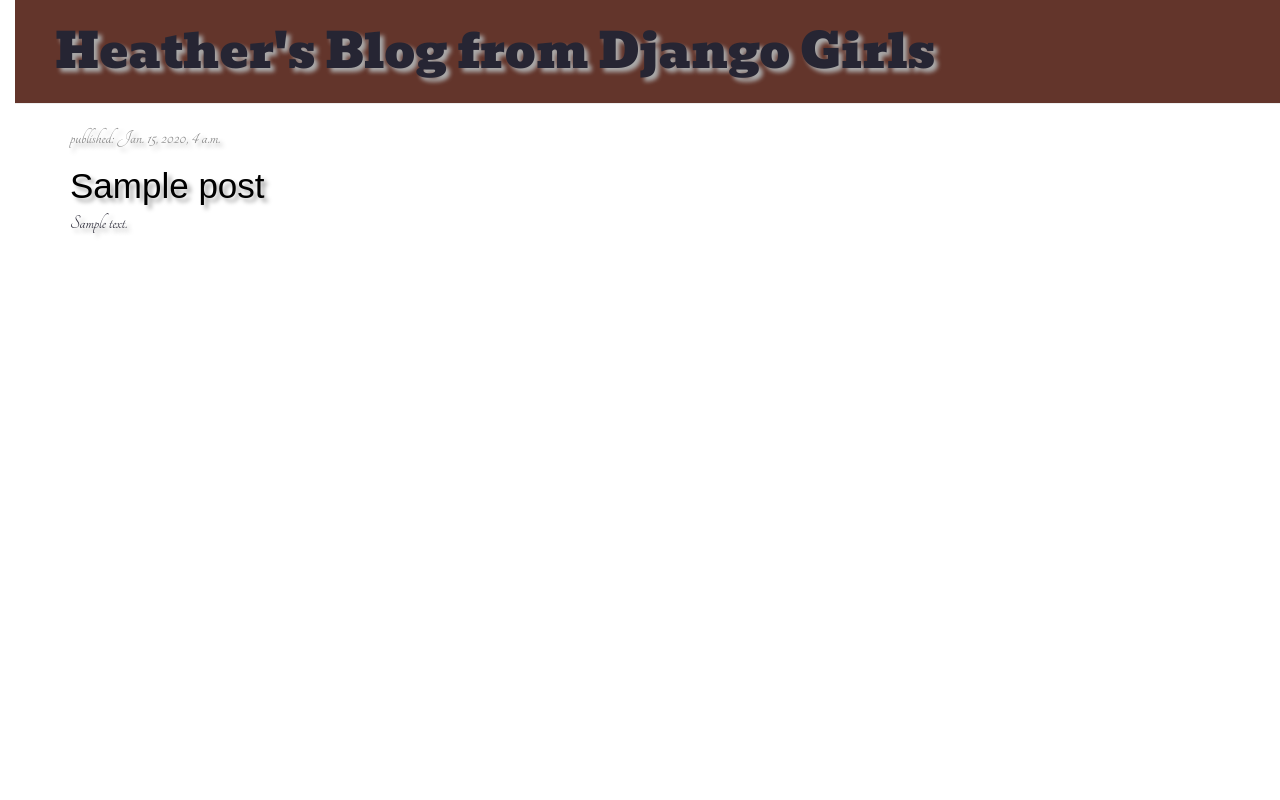
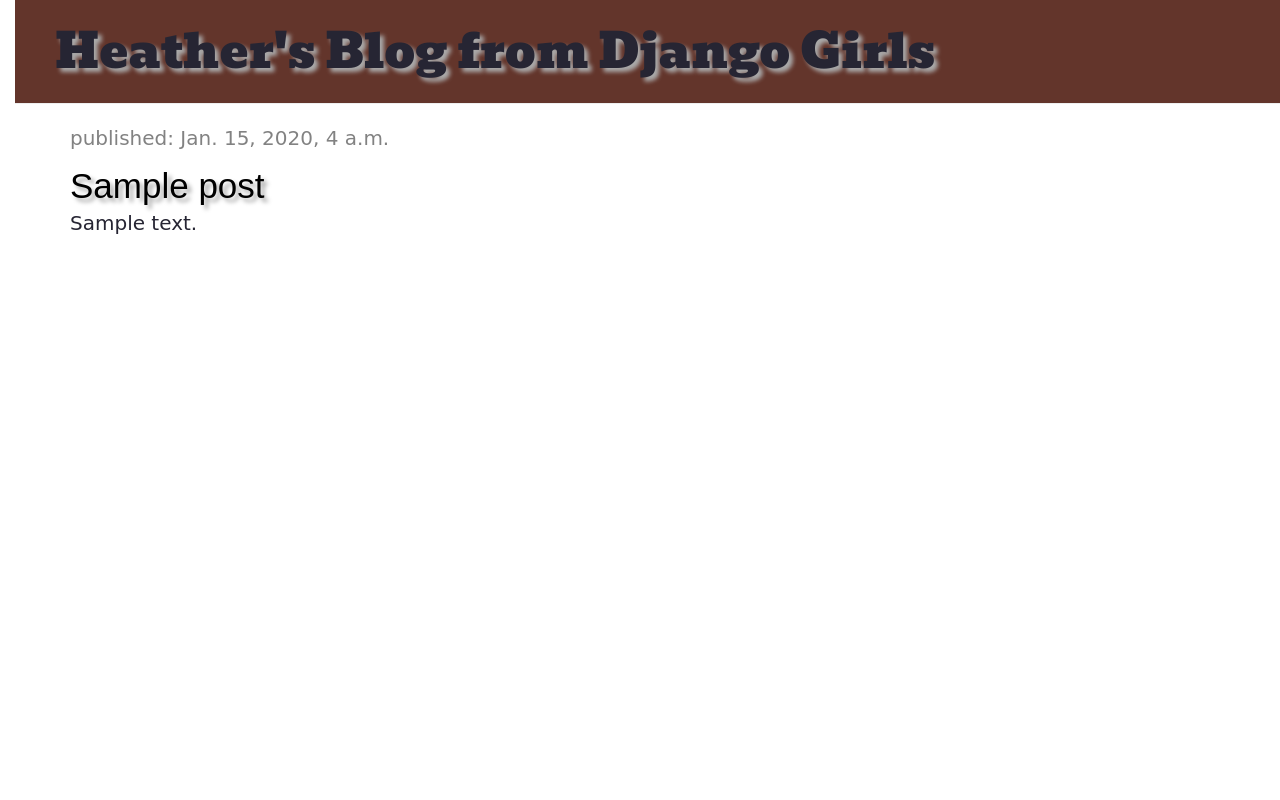
Before and after one commit to kcbusymom/my-first-blog, a Django app: template blog/templates/blog/post_list.html in a window 1280 px wide. Run offline with Django 3.2, Linux system fonts and the light colour scheme; the template is opened without the code that fills it: values that come from a table or form of the project are taken from there, others are empty; tables that the repository leaves empty hold one stand-in row (values such as "Sample post"); some libraries are stand-ins or nearby versions.

Commit message:
changed the body font to Shadows Into Light which is easier to read.

```diff
--- a/blog/static/css/blog.css
+++ b/blog/static/css/blog.css
@@ -2,6 +2,7 @@ h1, .site-title, .comments-number h2,
 .comment-reply-title{
 	font-family: 'Bevan', cursive;
 	font-size: 1.75em;
+	text-shadow: 4px 4px 4px #aaa;
 	line-height: 1.321;
 }
 
@@ -19,9 +20,8 @@ a:link, a:visited, a:hover, a:focus {
 }
 
 body {
-	font-family: Tangerine, serif;
+	font-family: Shadows Into Light, cursive;
 	font-size: 20px;
-	text-shadow: 4px 4px 4px #aaa;
 	padding-left: 15px;
 	color: #262533;
 	word-wrap: break-word;
```
